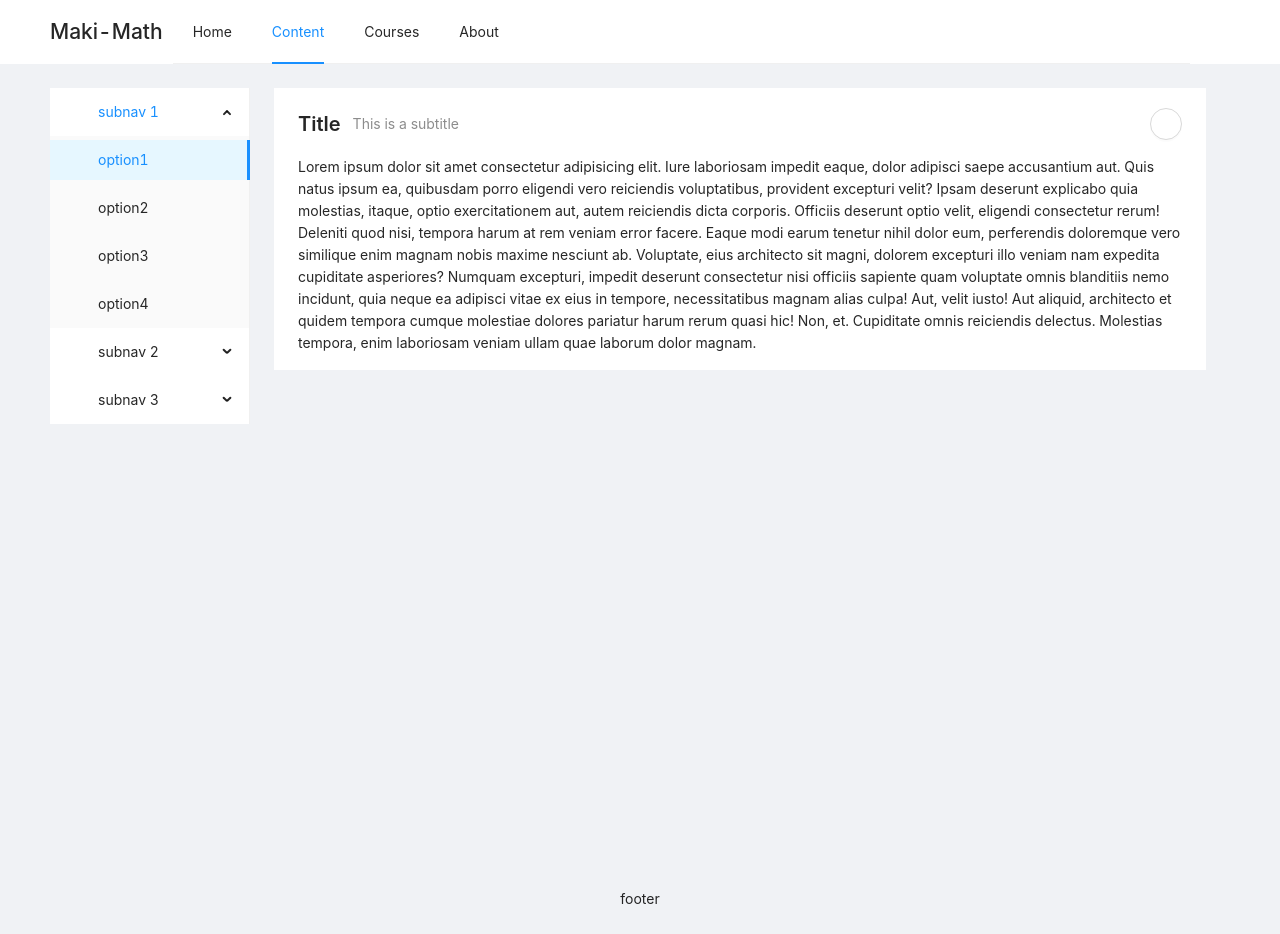
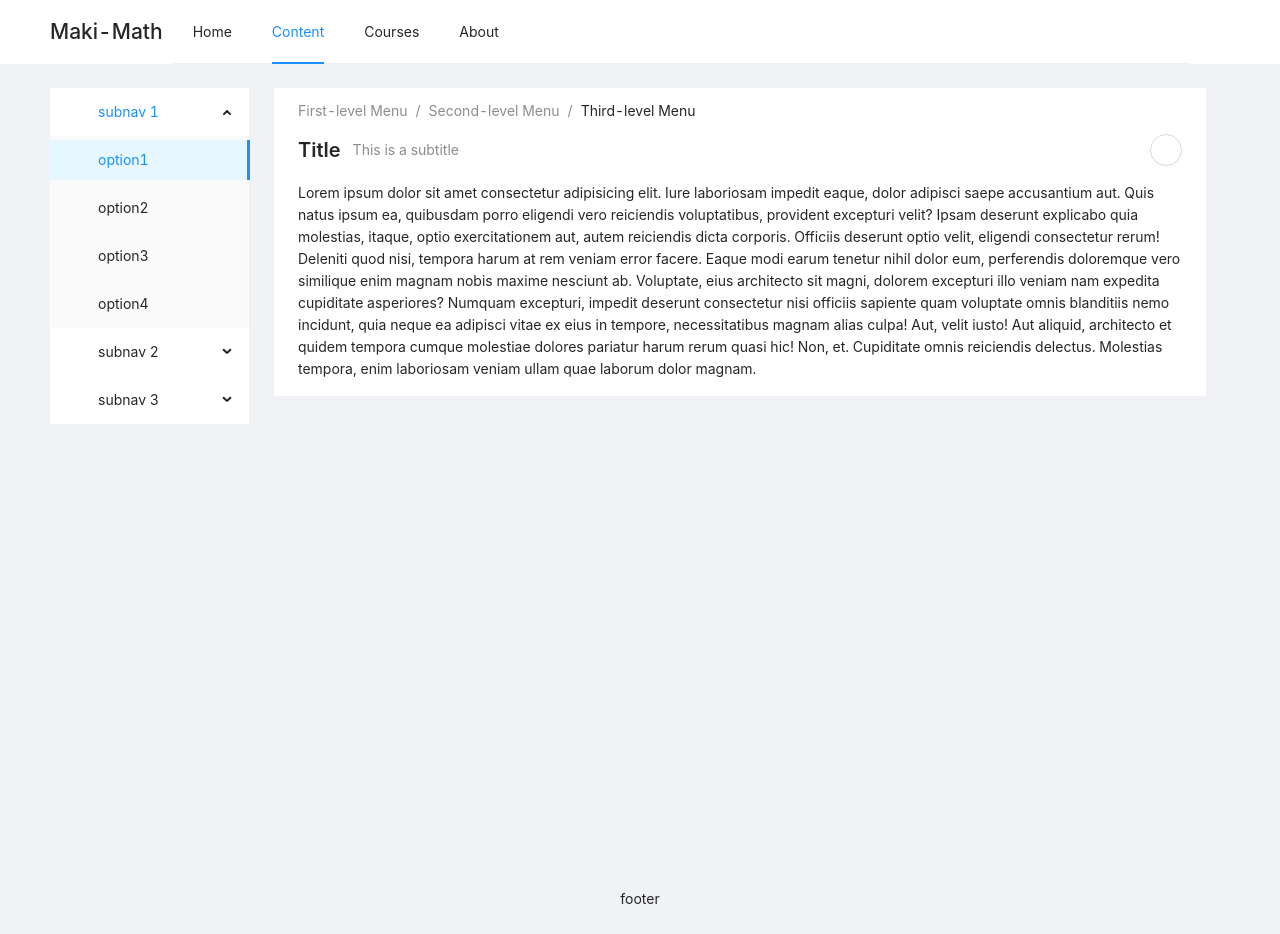
Before and after one commit to maki-math/maki-web-hexo, a React (Vite) app: page /#/ in a window 1280 px wide. Both pictures are taken after a click on the item "Content". Built offline with nearby package versions, Linux system fonts and the light colour scheme; some icons are missing.

Commit message:
feat: add breadcrumb for post display

```diff
--- a/src/modules/Content/PostDisplay/PostDisplay.tsx
+++ b/src/modules/Content/PostDisplay/PostDisplay.tsx
@@ -2,6 +2,7 @@ import { StarFilled, StarOutlined } from '@/components/Icon/Icon';
 import { PageHeader, Button } from 'antd';
 import { Content } from 'antd/lib/layout/layout';
 import React, { useState } from 'react';
+import { routes } from './mock';
 
 const FavoriteSwitchButton: React.FC<{ isFavorite?: boolean }> = (props) => {
   const [isFavorite, setIsFavorite] = useState(false);
@@ -25,6 +26,7 @@ export const PostDisplay: React.FC<unknown> = (props) => {
     <div>
       <PageHeader
         ghost={false}
+        breadcrumb={{ routes }}
         title="Title"
         subTitle="This is a subtitle"
         extra={[<FavoriteSwitchButton />]}
--- /dev/null
+++ b/src/modules/Content/PostDisplay/mock.ts
@@ -0,0 +1,14 @@
+export const routes = [
+  {
+    path: 'index',
+    breadcrumbName: 'First-level Menu',
+  },
+  {
+    path: 'first',
+    breadcrumbName: 'Second-level Menu',
+  },
+  {
+    path: 'second',
+    breadcrumbName: 'Third-level Menu',
+  },
+];
```
